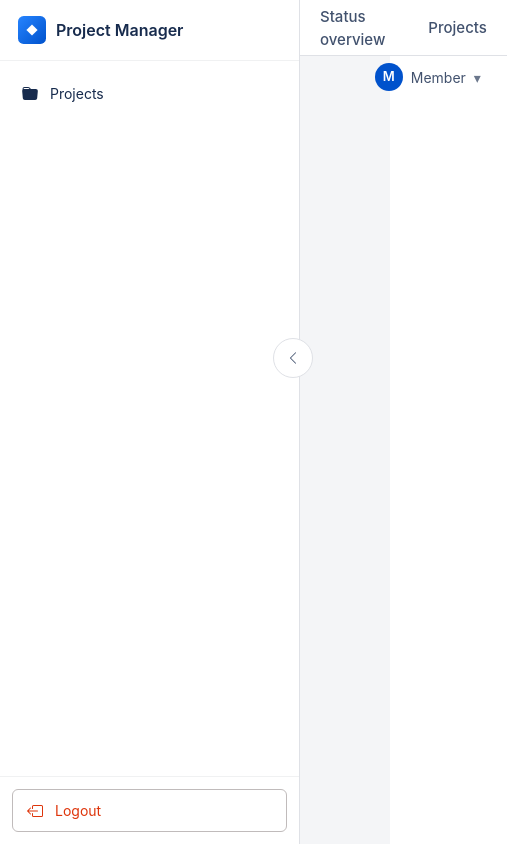
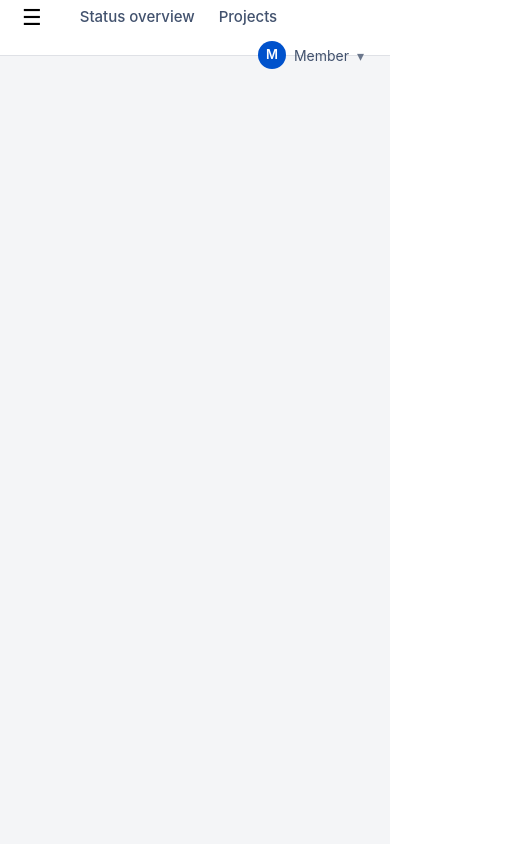
Before and after one commit to bipinnegi/multi-tenant-project-management-ui, an Angular app: page / in a window 390 px wide. Shown: the whole page, 507 px wide, since content can reach past the window. Built offline with nearby package versions, Linux system fonts and the light colour scheme; sample sign-in values are in the browser's storage.

Commit message:
customized side-bar according to mobile screen

```diff
--- a/src/app/core/layout/navbar/navbar.css
+++ b/src/app/core/layout/navbar/navbar.css
@@ -104,3 +104,23 @@
   font-size: 14px;
   color: #6B778C;
 }
+
+/* Mobile menu button */
+.mobile-menu-btn {
+  display: none;
+  background: none;
+  border: none;
+  font-size: 22px;
+  margin-right: 12px;
+  cursor: pointer;
+}
+
+@media (max-width: 768px) {
+  .mobile-menu-btn {
+    display: block;
+  }
+
+  .navbar-left {
+    gap: 16px;
+  }
+}
--- a/src/app/core/layout/navbar/navbar.html
+++ b/src/app/core/layout/navbar/navbar.html
@@ -3,6 +3,10 @@
 
     <!-- Left -->
     <div class="navbar-left">
+      <button class="mobile-menu-btn" (click)="toggleMenu()">
+       ☰
+      </button>
+
       <a class="navbar-link"
          routerLink="/status-overview"
          routerLinkActive="active">
--- a/src/app/core/layout/navbar/navbar.ts
+++ b/src/app/core/layout/navbar/navbar.ts
@@ -1,4 +1,4 @@
-import { Component, OnInit, OnDestroy } from '@angular/core';
+import { Component, OnInit, OnDestroy, Output, EventEmitter } from '@angular/core';
 import { AuthService } from '../../services/auth';
 import { RouterModule } from '@angular/router';
 import { Subscription } from 'rxjs';
@@ -16,7 +16,7 @@ export class NavbarComponent implements OnInit, OnDestroy {
   isLoggedIn = false;
 
   private sub!: Subscription;
-
+  @Output() menuToggle = new EventEmitter<void>();
   constructor(private authService: AuthService) {}
 
   ngOnInit(): void {
@@ -29,4 +29,9 @@ export class NavbarComponent implements OnInit, OnDestroy {
   ngOnDestroy(): void {
     this.sub?.unsubscribe();
   }
+
+  toggleMenu() {
+  this.menuToggle.emit();
+  }
+
 }
--- a/src/app/layout/authenticated-layout/authenticated-layout.css
+++ b/src/app/layout/authenticated-layout/authenticated-layout.css
@@ -14,3 +14,17 @@
   padding: 24px;
   overflow-y: auto;
 }
+
+/* ===== Mobile layout ===== */
+@media (max-width: 768px) {
+  .app-shell {
+    flex-direction: column;
+  }
+
+  .sidebar-backdrop {
+    position: fixed;
+    inset: 0;
+    background: rgba(0, 0, 0, 0.4);
+    z-index: 900;
+  }
+}
--- a/src/app/layout/authenticated-layout/authenticated-layout.html
+++ b/src/app/layout/authenticated-layout/authenticated-layout.html
@@ -1,10 +1,19 @@
 <div class="app-shell">
+    @if (isSidebarOpen) {
+  <div
+    class="sidebar-backdrop"
+    (click)="closeSidebar()">
+  </div>
+}
+
   <!-- Sidebar -->
-  <app-sidebar></app-sidebar>
+  <app-sidebar
+  [class.open]="isSidebarOpen">
+  </app-sidebar>
 
   <!-- Main area -->
   <div class="main-area">
-    <app-navbar></app-navbar>
+    <app-navbar (menuToggle)="toggleSidebar()"></app-navbar>
 
     <div class="page-content">
       <router-outlet></router-outlet>
--- a/src/app/layout/authenticated-layout/authenticated-layout.ts
+++ b/src/app/layout/authenticated-layout/authenticated-layout.ts
@@ -10,4 +10,15 @@ import { SidebarComponent } from '../sidebar/sidebar';
   templateUrl: './authenticated-layout.html',
   styleUrls: ['./authenticated-layout.css']
 })
-export class AuthenticatedLayoutComponent {}
+export class AuthenticatedLayoutComponent {
+isSidebarOpen = false;
+
+  toggleSidebar() {
+    this.isSidebarOpen = !this.isSidebarOpen;
+  }
+
+  closeSidebar() {
+    this.isSidebarOpen = false;
+  }
+
+}
--- a/src/app/layout/sidebar/sidebar.css
+++ b/src/app/layout/sidebar/sidebar.css
@@ -145,3 +145,28 @@
 .collapse-toggle:hover {
   background: #ebecf0;
 }
+
+/* ===== Mobile off-canvas sidebar (HOST-BASED) ===== */
+@media (max-width: 768px) {
+  :host {
+    position: fixed;
+    top: 0;
+    left: -100%;
+    height: 100vh;
+    width: 300px;
+    z-index: 1000;
+    transition: left 0.25s ease;
+  }
+
+  :host.open {
+    left: 0;
+  }
+
+  .jira-sidebar {
+    height: 100%;
+  }
+
+  .collapse-toggle {
+    display: none;
+  }
+}
```
